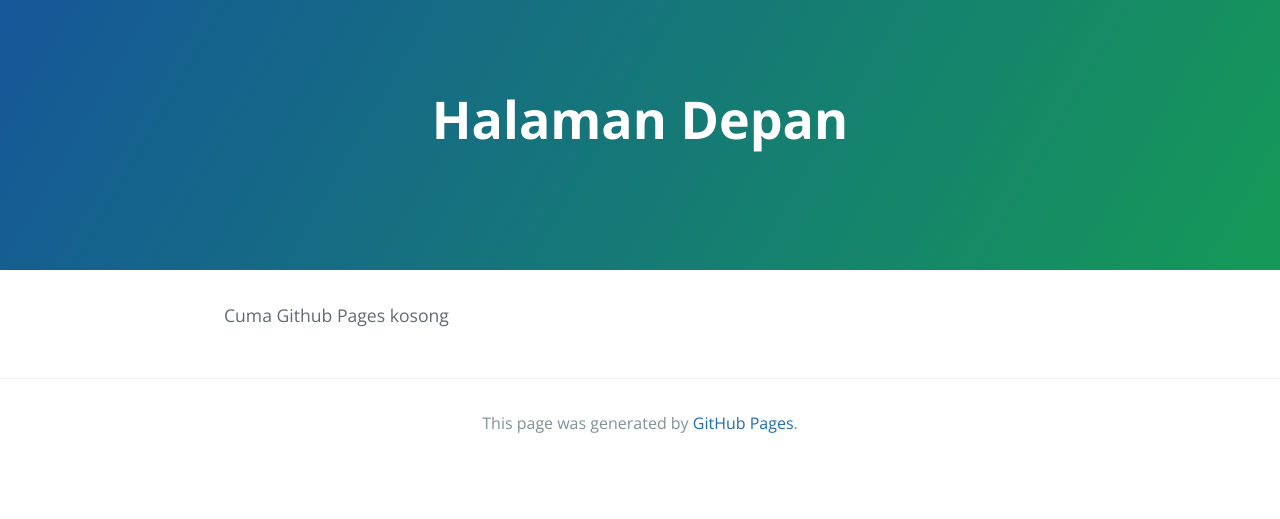
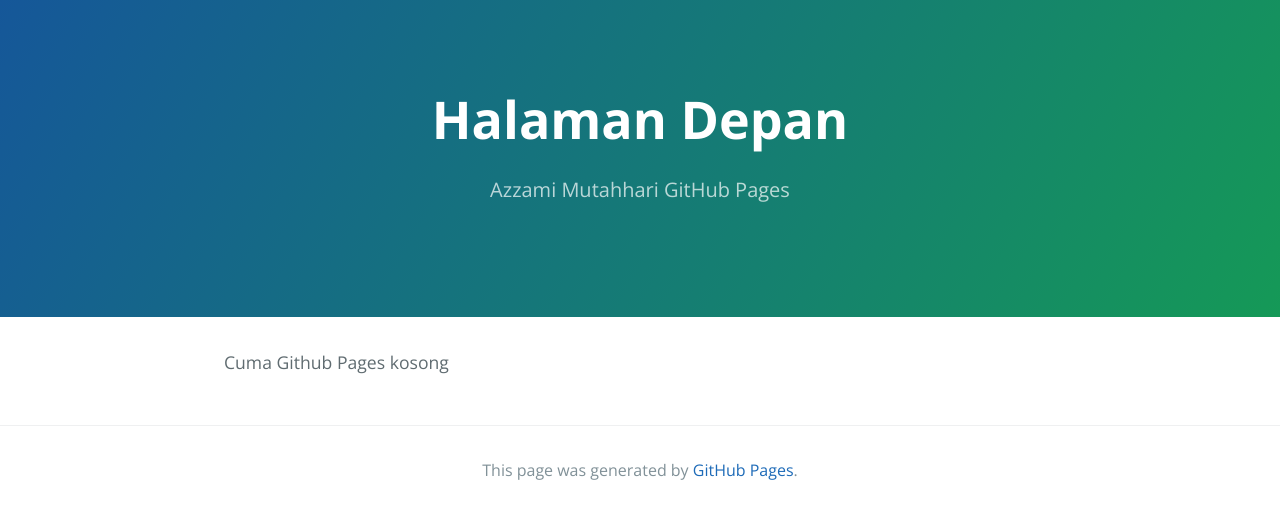
Before and after one commit to azzamimaf/azzamimaf.github.io, a Jekyll site: the page built from index.md, in a window 1280 px wide. Shown: the top 519 px of the page. Built offline with Jekyll 4.4.1, drawn with Linux system fonts in a browser that asks for light colours; the repository's description, which GitHub fills in, is left out.

Commit message:
Update index.md

```diff
--- a/index.md
+++ b/index.md
@@ -1,5 +1,6 @@
 ---
 layout: index
 title: Halaman Depan
+description: Azzami Mutahhari GitHub Pages
 ---
 Cuma Github Pages kosong
```
